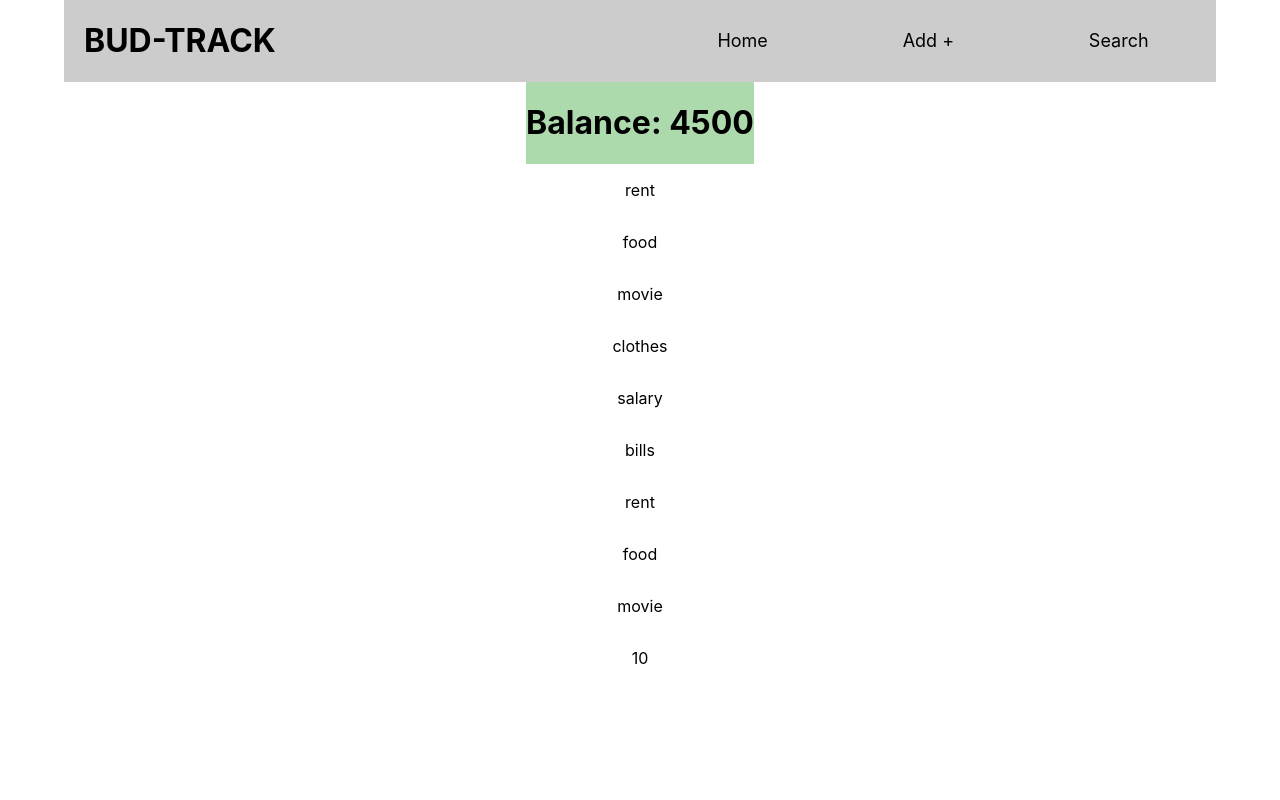
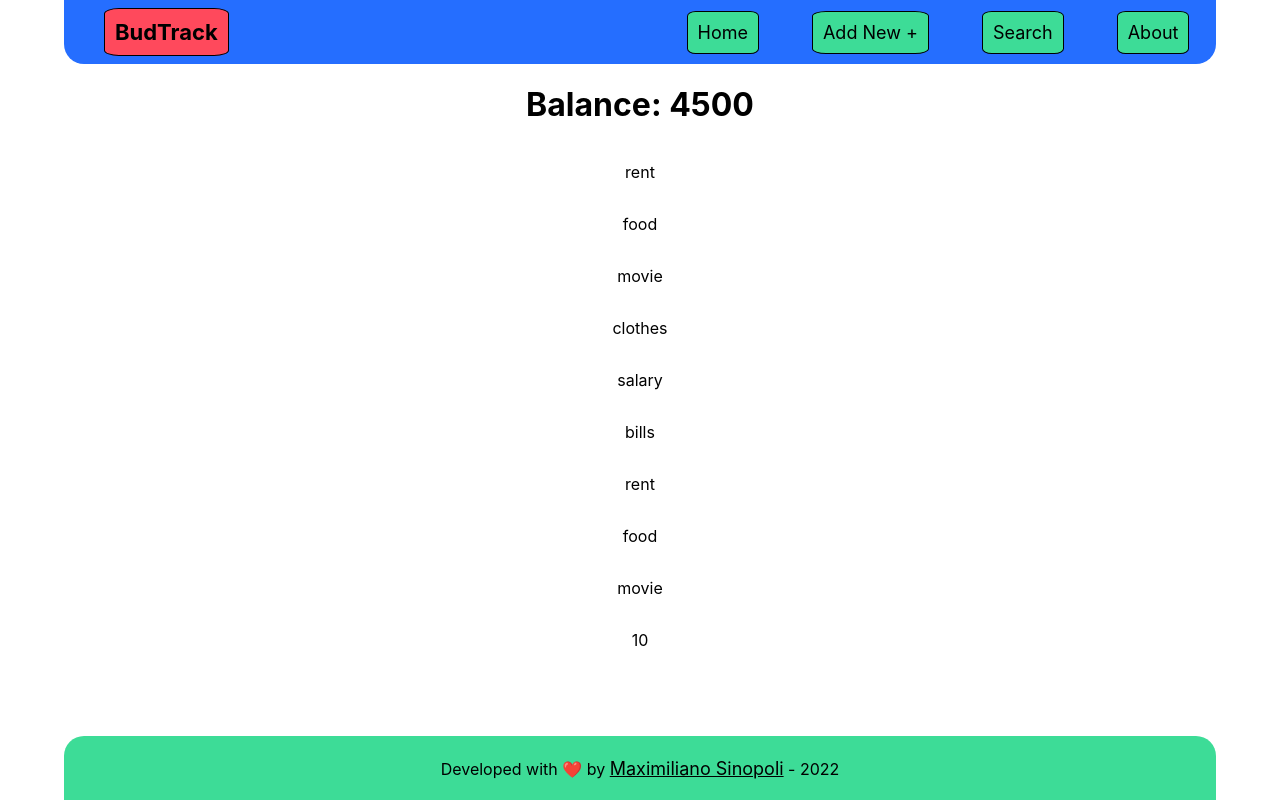
Before and after one commit to maximilianosinopoli/alkemy-challenge-full, a React (Create React App) app in the folder client/: page / in a window 1280 px wide. Built offline with nearby package versions, Linux system fonts and the light colour scheme.

Commit message:
NavBar styling added

```diff
--- a/client/src/App.js
+++ b/client/src/App.js
@@ -1,24 +1,18 @@
 import './index.css';
 import Header from './components/header';
 import Balance from './components/balance';
-import data from './data';
+import Footer from './components/footer';
 
-const last10 = data.slice(0,10)
 
 function App() {
 
   let balance = 4500
-  let style = ''
-
-  balance > 0 ? style = 'green' : style = 'red'
 
   return (
-    <div className='content'>
+    <div className='container'>
        <Header />
-       <Balance balance={balance} test={style}/>
-       {last10.map((item, index) => {
-         return <p key={index}>{item.item}</p>
-       })}
+       <Balance balance={balance}/>
+      <Footer />
     </div>
   )
 }
--- a/client/src/components/balance.js
+++ b/client/src/components/balance.js
@@ -1,9 +1,15 @@
 import React from 'react'
+import data from '../data'
 
-function Balance({balance, test}) {
+const last10 = data.slice(0,10)
+
+function Balance({balance}) {
     return (
-        <div className={test}>
+        <div className='content'>
             <h1>Balance: {balance}</h1>
+            {last10.map((item, index) => {
+         return <p key={index}>{item.item}</p>
+       })}
         </div>
     )
 }
--- /dev/null
+++ b/client/src/components/footer.js
@@ -0,0 +1,15 @@
+import React from 'react'
+
+function Footer() {
+
+    const date = new Date()
+    const year = date.getFullYear()
+
+    return (
+        <div className='footer'>
+            <p>Developed with &#10084;&#65039; by <a href="https://www.linkedin.com/in/maxisinopoli-react/" target="_blank" rel="noreferrer"><span className='developer'>Maximiliano Sinopoli</span></a> - {year}</p>
+        </div>
+    )
+}
+
+export default Footer
--- a/client/src/components/header.js
+++ b/client/src/components/header.js
@@ -4,12 +4,14 @@ function Header() {
     return (
         <div className='header'>
             <div className='brand'>
-              <h1>BUD-TRACK</h1>
+              <a className='brand-name'href="/">BudTrack</a>
             </div>
             <div className='header-container'>
-                <a href="www.google.com">Home</a>
-                <a href="www.google.com">Add +</a>
-                <a href="www.google.com">Search</a>
+                <a className='nav-link' href="/">Home</a>
+                <a className='nav-link' href="/">Add New +</a>
+                <a className='nav-link' href="/">Search</a>
+                <a className='nav-link' href="/">About</a>
+
             </div>
         </div>
     )
--- a/client/src/index.css
+++ b/client/src/index.css
@@ -5,22 +5,42 @@ body {
     sans-serif;
 }
 
+.container {
+  height: 100vh;
+  width: 100%;
+  display: flex;
+  align-items: center;
+  flex-direction: column;
+}
+
 .content {
   margin: auto;
   display: flex;
   align-items: center;
   flex-direction: column;
-  min-height: 100vh;
+  height: 84vh;
   width: 90%;
 }
 
 .header {
   background-color: rgb(204, 204, 204);
   min-height: 8vh;
-  width: 100%;
+  background-color: #256eff;
+  width: 90%;
   display: flex;
   align-items: center;
   justify-content: center;
+  border-radius: 0px 0px 20px 20px;
+}
+
+.footer {
+  min-height: 8vh;
+  width: 90%;
+  background-color: #3ddc97;
+  display: flex;
+  align-items: center;
+  justify-content: center;
+  border-radius: 20px 20px 0px 0px;
 }
 
 a {
@@ -29,9 +49,19 @@ a {
   color: inherit;
 }
 
-a:hover {
+.nav-link {
+  text-decoration: none;
+  font-size: large;
+  color: inherit;
+  border: 1px solid black;
+  border-radius: 12%;
+  padding: 10px;
+  background-color: #3ddc97;
+}
+
+.nav-link:hover {
   font-weight: bold;
-  transform: scale(1.2);
+  transform: scale(1.1);
 }
 
 .header-container {
@@ -46,12 +76,31 @@ a:hover {
   align-items: center;
   justify-content: left;
   width: 50%;
-  margin-left: 20px;
+  margin-left: 40px;
+}
+
+.brand-name {
+  font-size: 22px;
+  font-weight: bold;
+  border: 1px solid black;
+  border-radius: 12%;
+  background-color: #ff495c;
+  padding: 10px;
 }
 
 .red {
   background-color: red;
 }
+
 .green {
   background-color: rgb(173, 218, 173);
 }
+
+.developer {
+  text-decoration: underline;
+}
+
+.developer:hover {
+  font-weight: bold;
+  transform: scale(1.1);
+}
```
Also changed, not shown: client/src/components/heart.png (added).
